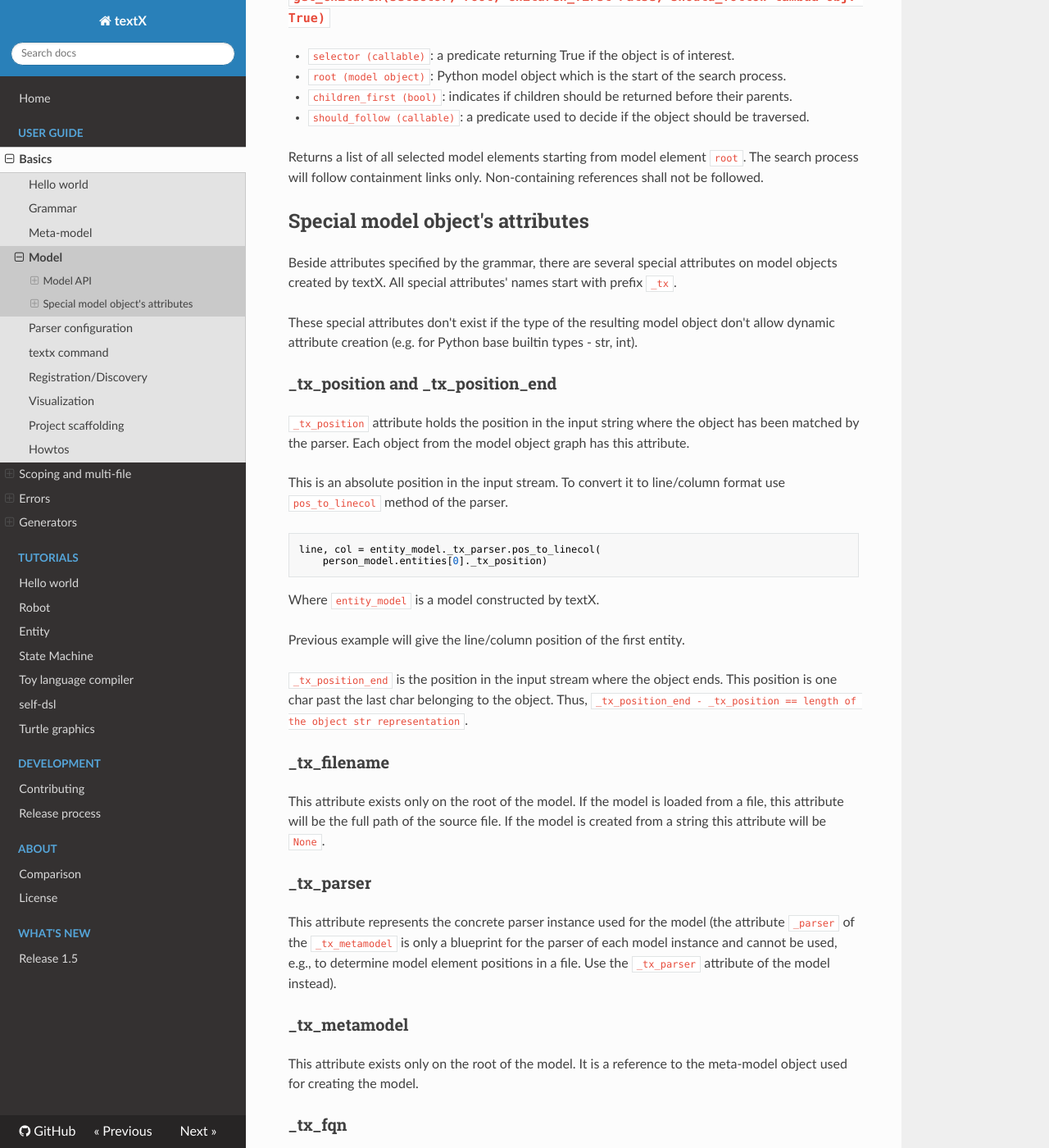
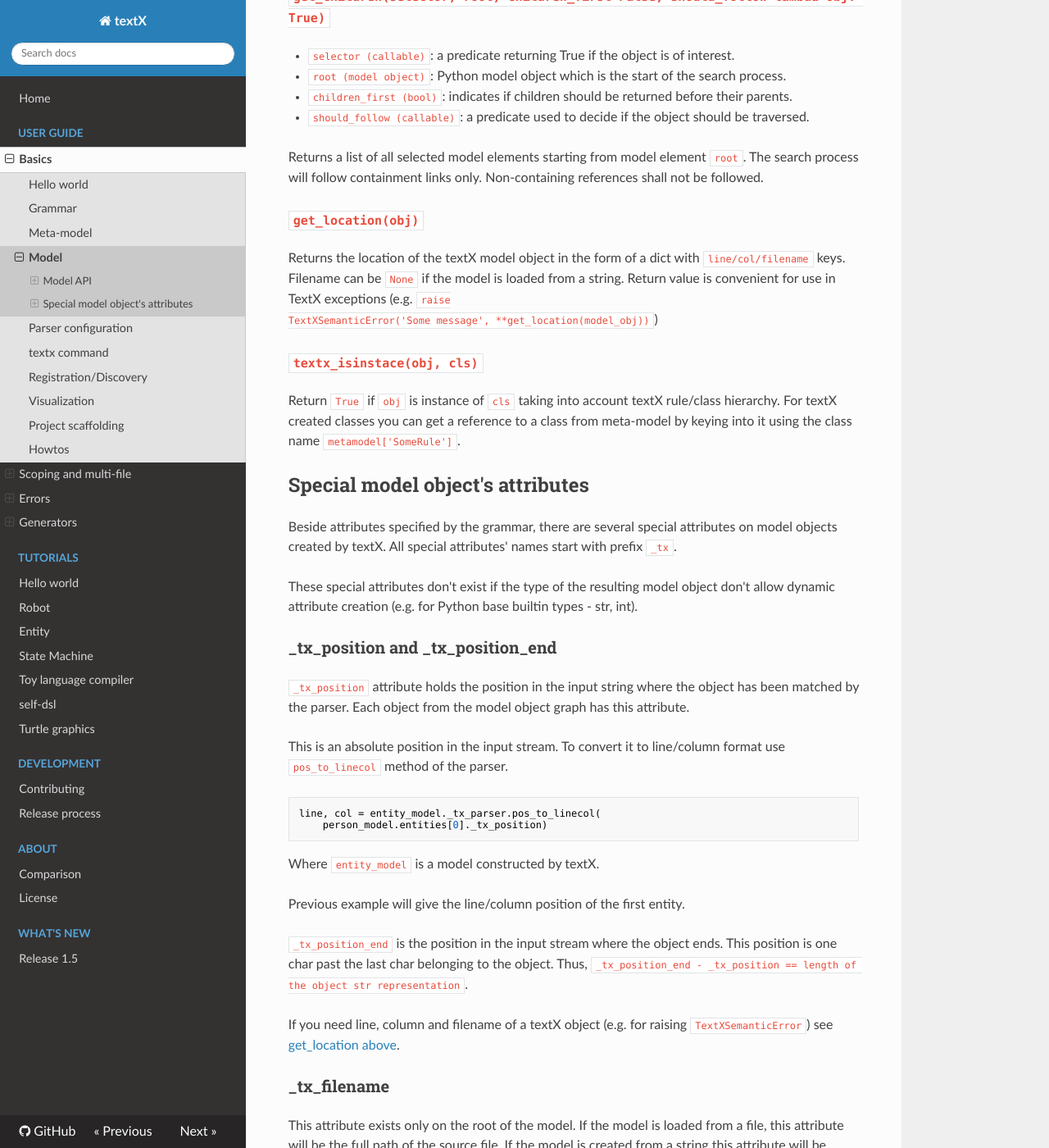
Before and after one commit to textX/textX, an MkDocs documentation site: the page built from docs/model.md, in a window 1280 px wide and 1400 px high, scrolled down 2491 px. Shown: the whole window at 82% size. Built offline with MkDocs 1.6.1, drawn with Linux system fonts in a browser that asks for light colours; nearby versions of some CDN libraries; comment, search, counter and statistics services are not loaded.

Commit message:
Expose and document `get_location` function

```diff
--- a/docs/model.md
+++ b/docs/model.md
@@ -133,6 +133,19 @@ Returns a list of all selected model elements starting from model element
 `root`. The search process will follow containment links only. Non-containing
 references shall not be followed.
 
+### `get_location(obj)`
+
+Returns the location of the textX model object in the form of a dict with
+`line/col/filename` keys. Filename can be `None` if the model is loaded from a
+string. Return value is convenient for use in TextX exceptions (e.g. `raise
+TextXSemanticError('Some message', **get_location(model_obj))`)
+
+### `textx_isinstace(obj, cls)`
+
+Return `True` if `obj` is instance of `cls` taking into account textX rule/class
+hierarchy. For textX created classes you can get a reference to a class from
+meta-model by keying into it using the class name `metamodel['SomeRule']`.
+
 ## Special model object's attributes
 
 Beside attributes specified by the grammar, there are several special
@@ -164,6 +177,9 @@ Previous example will give the line/column position of the first entity.
 `_tx_position_end` is the position in the input stream where the object ends.
 This position is one char past the last char belonging to the object. Thus,
 `_tx_position_end - _tx_position == length of the object str representation`.
+
+If you need line, column and filename of a textX object (e.g. for raising
+`TextXSemanticError`) see [get_location above](#get_locationobj).
 
 
 ### _tx_filename
--- a/textx/__init__.py
+++ b/textx/__init__.py
@@ -1,7 +1,7 @@
 # flake8: noqa
 from textx.metamodel import metamodel_from_file, metamodel_from_str
 from textx.model import get_children_of_type, get_parent_of_type, \
-    get_model, get_metamodel, get_children
+    get_model, get_metamodel, get_children, get_location
 from textx.exceptions import TextXError, TextXSyntaxError, \
     TextXSemanticError, TextXRegistrationError
 from textx.scoping.tools import textx_isinstance
```
Also changed, not shown: other parts of docs/model.md (+1 -1 lines), CHANGELOG.md (+3 -0 lines), docs/error_handling.md (+14 -0 lines), docs/metamodel.md (+1 -1 lines), 6 other files.
